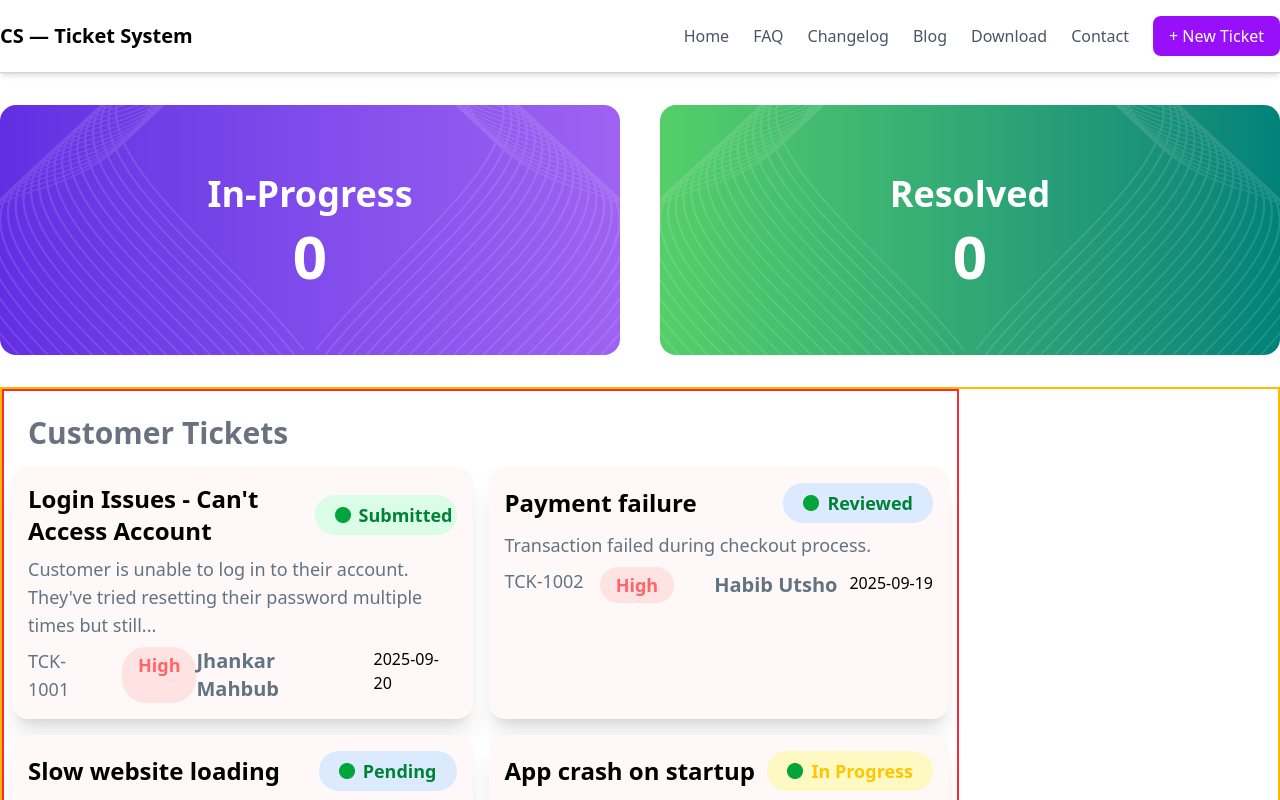
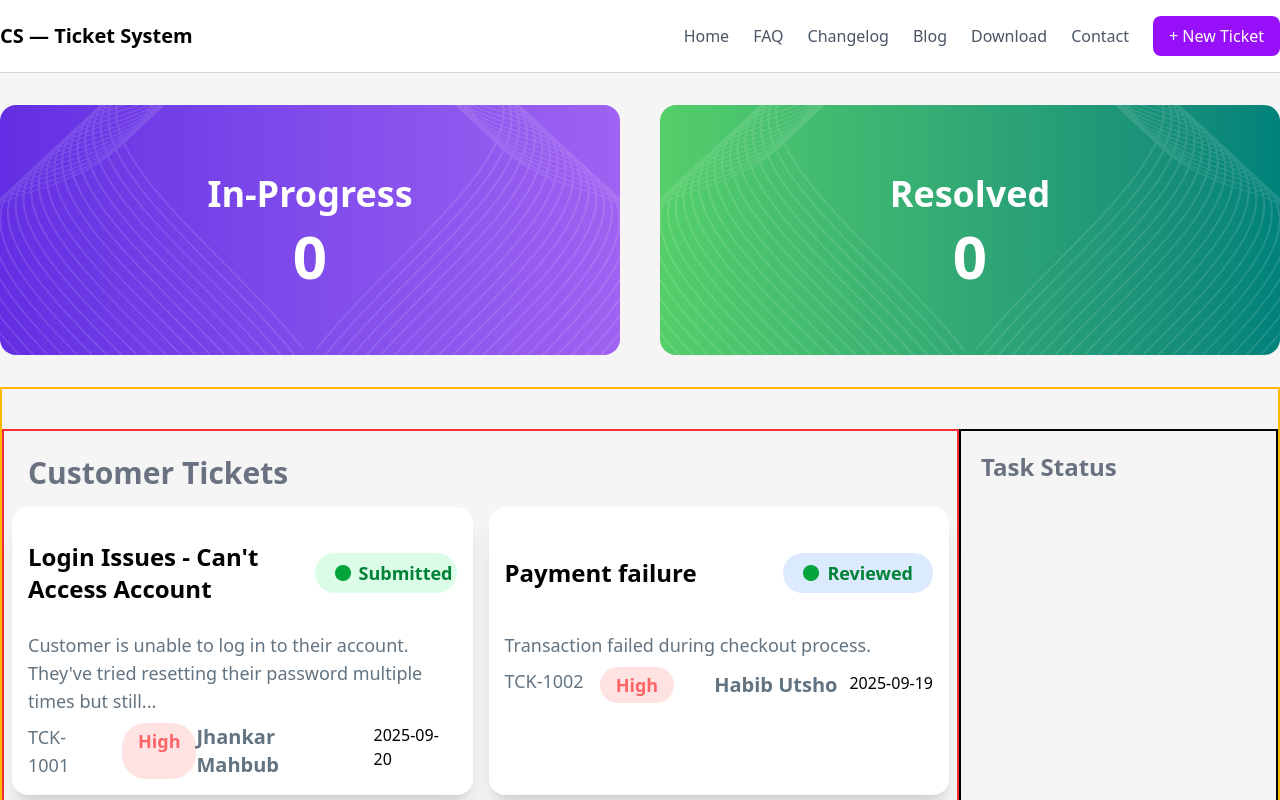
Before and after one commit to RupomPB/customer-support-assignment-07, a React (Vite) app: page / in a window 1280 px wide. Shown: the top 800 px of the page. Built offline with nearby package versions, Linux system fonts and the light colour scheme.

Commit message:
added progress and resolved functions

```diff
--- a/src/App.css
+++ b/src/App.css
@@ -0,0 +1,4 @@
+
+.color{
+    background-color:#f5f5f5;
+}
--- a/src/App.jsx
+++ b/src/App.jsx
@@ -4,10 +4,11 @@ import Container from "./components/Container";
 import Footer from "./components/Footer/Footer";
 
 import Navbar from "./components/Navbar/Navbar";
+import Task from "./components/Taskbar/Task";
 
 // import Cards from "./components/Cards/Cards";
 import IssueManagement from "./IssueManagement/IssueManagement";
-import { Suspense } from "react";
+import { Suspense, useState } from "react";
 
 
 const fetchIssue = async()=>{
@@ -18,23 +19,51 @@ const fetchIssue = async()=>{
 
 function App() {
 
-  const fetchPromise = fetchIssue();
+  const [allIssues, setAllIssues] = useState([])
+  const [issueSelected, setIssueSelected] = useState([])
+  const [resolvedIssues, setResolvedIssues] = useState([])
 
 
+  const fetchPromise = fetchIssue();
+  fetchPromise.then((data)=>{
+    if(allIssues.length ===0 ) setAllIssues(data)
+  })
+
+
+  const removeIssue =(id)=>{
+    const removed= issueSelected.find(issue => issue.id ===id);
+    if(removed){
+      setResolvedIssues([...resolvedIssues, removed]);
+      setIssueSelected(issueSelected.filter(issue=> issue.id !==id));
+    }
+
+  }
+
+  const handleIssueClicked=(issueData)=>{
+        console.log("card clicked",issueData)
+
+        setAllIssues(allIssues.filter((issue)=>issue.id !== issueData.id));
+
+        setIssueSelected([...issueSelected, issueData])
+    }
 
   return (
     <>
       <Navbar></Navbar>
-
+    <div className="color">
       {/* Banner */}
-      <Banner></Banner>
+      <Banner resolvedIssues={resolvedIssues}  issueSelected ={issueSelected}></Banner>
 
       {/* customer card */}
       <Suspense fallback="Loading.....">
-        <IssueManagement fetchPromise={fetchPromise}></IssueManagement>
+        <IssueManagement resolvedIssues={resolvedIssues} allIssues={allIssues} handleIssueClicked={handleIssueClicked}  removeIssue ={removeIssue} issueSelected={issueSelected} setIssueSelected ={setIssueSelected} fetchPromise={fetchPromise}></IssueManagement>
+
+
       </Suspense>
 
 
+
+    </div>
 
 
 
--- a/src/IssueManagement/IssueManagement.jsx
+++ b/src/IssueManagement/IssueManagement.jsx
@@ -1,35 +1,45 @@
 import React from 'react';
-import { use } from 'react';
+// import { use } from 'react';
 import Cards from '../components/Cards/Cards';
 import Container from '../components/Container';
+import Task from '../components/Taskbar/Task';
 
 
 
 
-const IssueManagement = ({fetchPromise}) => {
+const IssueManagement = ({ setIssueSelected , issueSelected , removeIssue, handleIssueClicked , allIssues, resolvedIssues}) => {
 
-    const initialData = use(fetchPromise)
-    console.log(initialData)
+    // const initialData = use(fetchPromise)
+    // console.log(initialData)
 
     return (
         <Container>
 
-            <div className=" border-2 border-amber-400 grid grid-cols-12 ">
+            <div className=" border-2 border-amber-400 grid grid-cols-12 py-10">
 
                     <div className='border-2 border-red-500 col-span-9 p-2'>
                     <h1 className=' text-3xl font-semibold p-4 text-gray-500 '>Customer Tickets</h1>
+
+                    {/* cards sections*/}
                     <div className=' grid grid-cols-2 gap-4'>
             {
-                initialData.map(issue =>{
-                    console.log(issue);
+                allIssues.map(issue =>{
+                    {/* console.log(issue); */}
                  return (
 
-                     <Cards key={issue.id} issue={issue}></Cards>
+                     <Cards key={issue.id} handleIssueClicked={handleIssueClicked} issueSelected={issueSelected} setIssueSelected ={setIssueSelected}  issue={issue}></Cards>
 
                  )
                 })
             }
                     </div>
+                    </div>
+
+            {/* task sections */}
+                    <div className='border-2 border-black col-span-3 '>
+                       <h1 className=' text-2xl p-5 font-semibold text-gray-500'> Task Status</h1>
+                <Task resolvedIssues={resolvedIssues} removeIssue={removeIssue} issueSelected ={issueSelected} ></Task>
+
                     </div>
         </div>
         </Container>
--- a/src/components/Banner/Banner.jsx
+++ b/src/components/Banner/Banner.jsx
@@ -3,10 +3,10 @@ import React from 'react';
 import Container from '../Container';
 
 
-const Banner = () => {
+const Banner = ({issueSelected=[],  resolvedIssues=[]}) => {
     return (
          <Container>
-        <div className=" grid grid-cols-2 justify-between gap-10 my-8">
+        <div className=" grid grid-cols-2 justify-between gap-10 py-8">
 
           {/* progress part */}
           <div className="  h-[250px] bg-gradient-to-r from-[#632EE3] to-[#9F62F2] flex flex-col justify-center items-center rounded-2xl relative">
@@ -18,7 +18,7 @@ const Banner = () => {
             <img src="/public/bg-right.png"></img>
           </div>
             <h3 className=" font-bold text-4xl text-white">In-Progress</h3>
-            <p className=" font-semibold text-white text-6xl mt-3">0</p>
+            <p className=" font-semibold text-white text-6xl mt-3">{issueSelected.length}</p>
           </div>
 
 
@@ -32,7 +32,7 @@ const Banner = () => {
             <img src="/public/bg-right.png"></img>
           </div>
             <h3 className=" font-bold text-4xl text-white">Resolved </h3>
-            <p className=" font-semibold text-white text-6xl mt-3">0</p>
+            <p className=" font-semibold text-white text-6xl mt-3">{resolvedIssues.length}</p>
           </div>
         </div>
       </Container>
--- a/src/components/Cards/Cards.jsx
+++ b/src/components/Cards/Cards.jsx
@@ -1,12 +1,16 @@
-import React from 'react';
+// import React, { useState } from 'react';
 import openimg from "/open.png"
 
 
 
-const Cards = ({issue}) => {
+const Cards = ({issue , handleIssueClicked }) => {
+
+
+
+
     return (
-       <div key={issue.id} className=' bg-[#fff8f8] rounded-2xl p-4 shadow-xl'>
-                            <div className='flex justify-between items-center'>
+       <div onClick={()=>handleIssueClicked(issue)} key={issue.id} className=' bg-white rounded-2xl p-4 shadow-xl'>
+                            <div className='flex justify-between items-center h-[100px]'>
                                 <h3 className=' font-bold text-2xl'>{issue.title}</h3>
                                <div className=''>
                                   <span className={`font-bold text-green-700 text-lg rounded-3xl  py-2 px-5 flex justify-between gap-2 h-10 items-center
--- /dev/null
+++ b/src/components/Taskbar/Task.jsx
@@ -0,0 +1,31 @@
+import React from 'react';
+
+const Task = ({issueSelected , removeIssue,  }) => {
+
+    console.log(issueSelected)
+
+    // const handleremove =()=>{
+    //     removeIssue(issueSelected)
+    // }
+
+
+    return (
+        <div className=' '>
+            {
+                issueSelected.map((issueTask, index)=>{
+                   return(
+                     <div key={issueTask.id+ "-"+ index } className=' bg-white rounded-2xl p-5 space-y-3 m-2'>
+                <h1 className=' text-xl font-semibold text-gray-600 '>{issueTask.title}</h1>
+                <button onClick={()=>removeIssue(issueTask.id)} className=' bg-[#02a53b] text-white w-full rounded-2xl py-2 text-xl'>
+                    Complete
+                </button>
+            </div>
+                   )
+                }
+                )
+            }
+        </div>
+    );
+};
+
+export default Task;
```
Also changed, not shown: src/index.css (line endings or trailing spaces).
